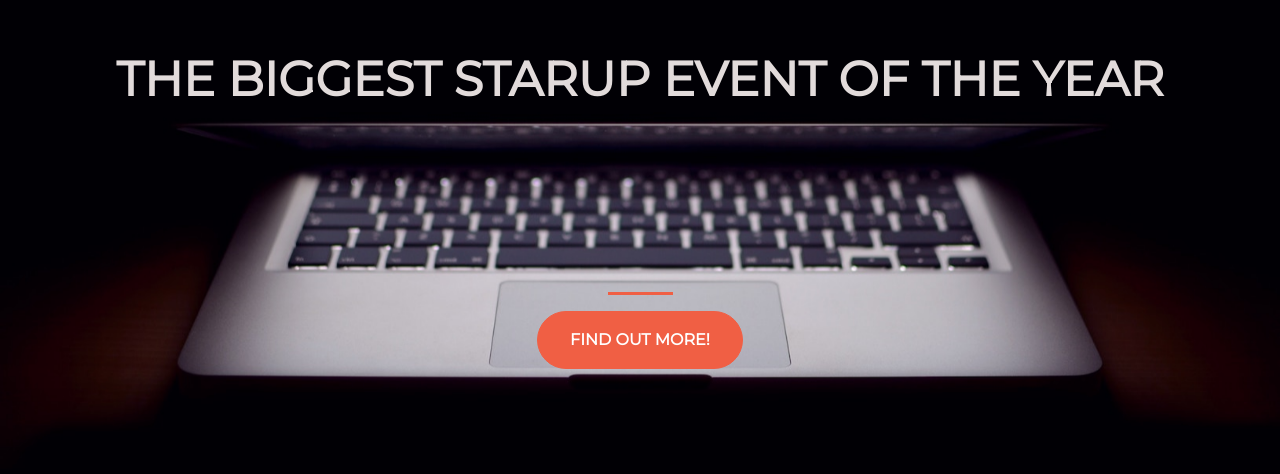
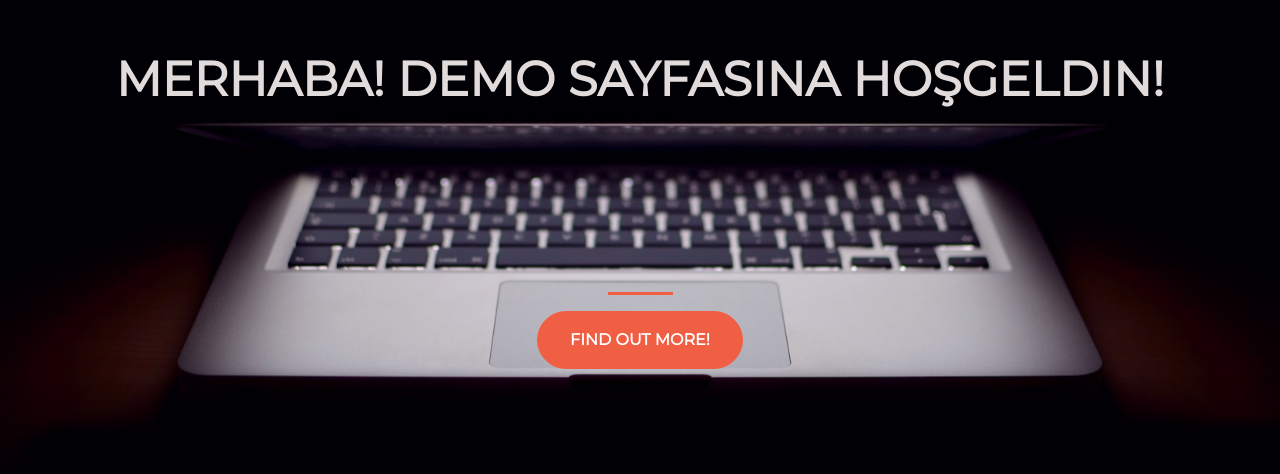
Before and after one commit to OguzhanColak/OguzhanColak.github.io, a plain HTML site: page index.html in a window 1280 px wide. Shown: the part 190-664 px from the top of the page. Drawn offline with nearby package versions, Linux system fonts and the light colour scheme.

Commit message:
Update index.html

```diff
--- a/index.html
+++ b/index.html
@@ -18,7 +18,7 @@
     <div class="container d-flex align-items-center h-100">
       <div class="row">
         <header class="text-center col-12">
-          <h1 class="text-uppercase"> <strong> The Biggest Starup Event of the Year </strong> </h1>
+          <h1 class="text-uppercase"> <strong> Merhaba! Demo Sayfasına Hoşgeldin! </strong> </h1>
         </header>
         <div class="buffer col-12"></div>
         <section class="text-center col-12">
```
